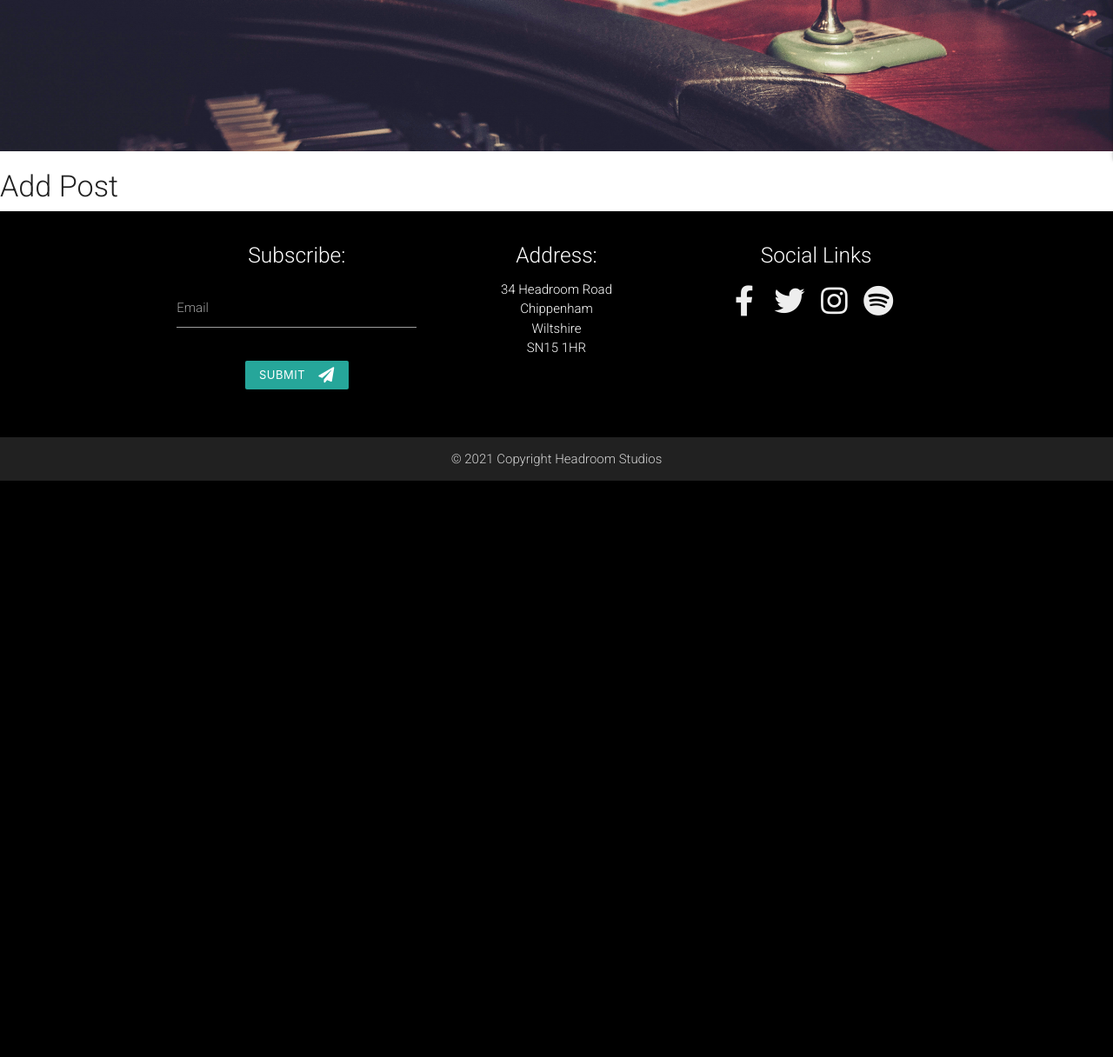
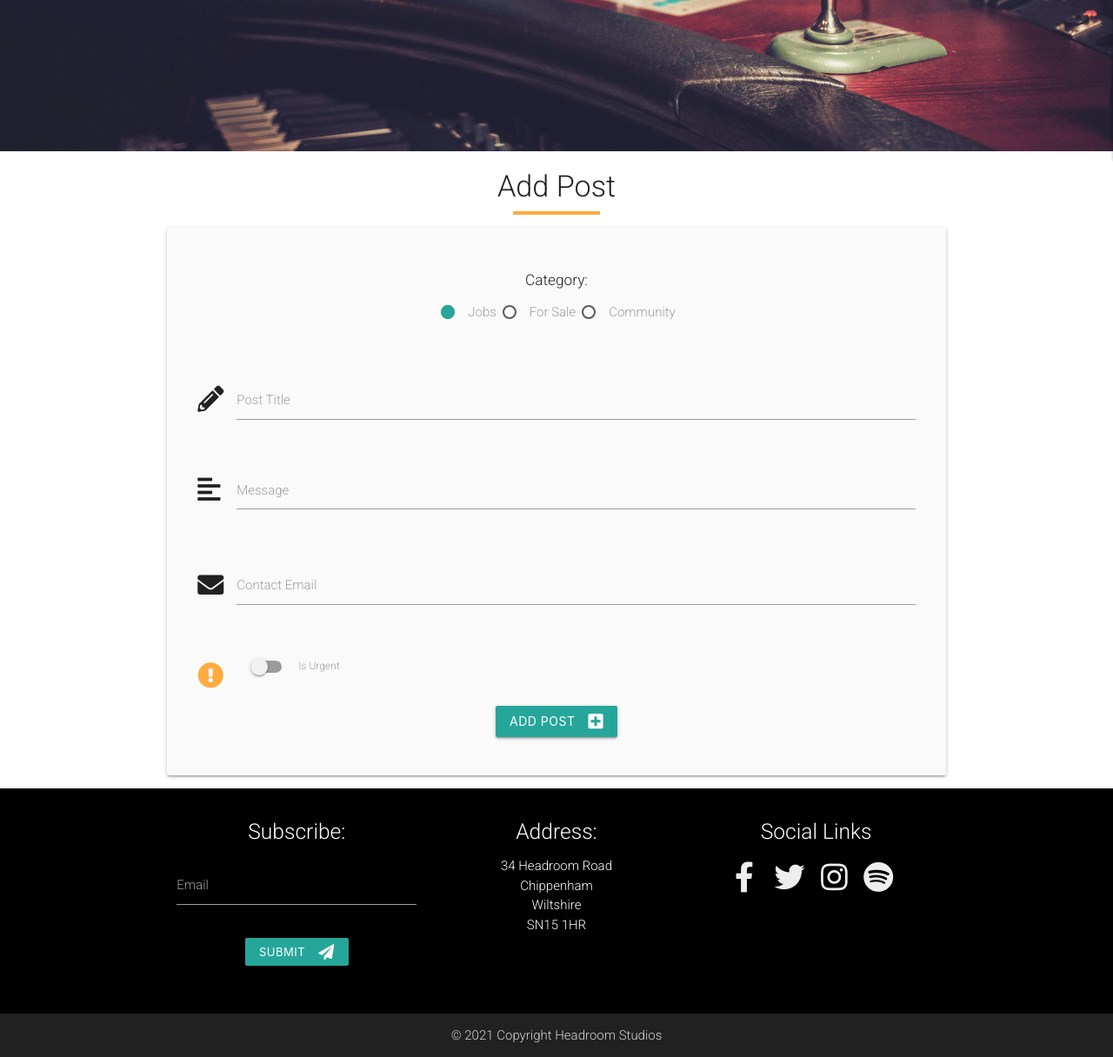
Before and after one commit to jacobroos87/headroom-studios, a Flask app: page /add_post in a window 1280 px wide. Shown: the part 677-1893 px from the top of the page at 87% size. Before the commit the page ends 1230 px from the top, so only its background shows below. Run offline with Flask 2, Linux system fonts and the light colour scheme; some libraries are stand-ins or nearby versions.

Commit message:
Added form to add post page

```diff
--- a/templates/add_post.html
+++ b/templates/add_post.html
@@ -1,6 +1,83 @@
 {% extends "base.html" %}
 {% block content %}
 
-<h4>Add Post</h4>
+<h4 class="center align">Add Post</h4>
+<div class="divider"></div>
+
+<div class="container">
+    <div class="row card-panel grey lighten-5">
+        <form class="col s12">
+
+            <!-- Post Category -->
+            <div class="row">
+                <div class="input-field col s12 center-align">
+                    <h6>Category:</h6>
+                    <p>
+                        <label for="jobs">
+                            <input id="jobs" value="jobs" name="category" type="radio" checked />
+                            <span>Jobs</span>
+                        </label>
+                        <label for="for-sale">
+                            <input id="for-sale" value="for-sale" name="category" type="radio" />
+                            <span>For Sale</span>
+                        </label>
+                        <label for="community">
+                            <input id="community" value="community" name="category" type="radio" />
+                            <span>Community</span>
+                        </label>
+                    </p>
+                </div>
+            </div>
+
+            <!-- Post Title -->
+            <div class="row">
+                <div class="input-field col s12">
+                    <i class="fas fa-pencil-alt prefix"></i>
+                    <input id="post_title" type="text" name="post_title" minlength="5" maxlength="50" class="validate"
+                        required>
+                    <label for="post_title">Post Title</label>
+                </div>
+            </div>
+            <!-- Post Message -->
+            <div class="row">
+                <div class="input-field col s12">
+                    <i class="fas fa-align-left prefix"></i>
+                    <textarea id="post_message" name="post_message" minlength="5" maxlength="500"
+                        class="materialize-textarea validate" required></textarea>
+                    <label for="post_message">Message</label>
+                </div>
+            </div>
+            <div class="row">
+                <div class="input-field col s12">
+                    <i class="fas fa-envelope prefix"></i>
+                    <input id="email" name="email" type="email" class="validate" required>
+                    <label for="email">Contact Email</label>
+                </div>
+            </div>
+            <!-- is urgent -->
+            <div class="row">
+                <div class="input-field col s12">
+                    <!-- Switch -->
+                    <div class="switch">
+                        <i class="fas fa-exclamation-circle prefix"></i>
+                        <label for="is_urgent">
+                            <input type="checkbox" id="is_urgent" name="is_urgent">
+                            <span class="lever"></span>
+                            Is Urgent
+                        </label>
+                    </div>
+                </div>
+            </div>
+            <!-- submit button -->
+            <div class="row">
+                <div class="col s12 center-align">
+                    <button type="submit" class="btn text-shadow">
+                        Add Post <i class="fas fa-plus-square right"></i>
+                    </button>
+                </div>
+            </div>
+        </form>
+    </div>
+</div>
 
 {% endblock %}
```
